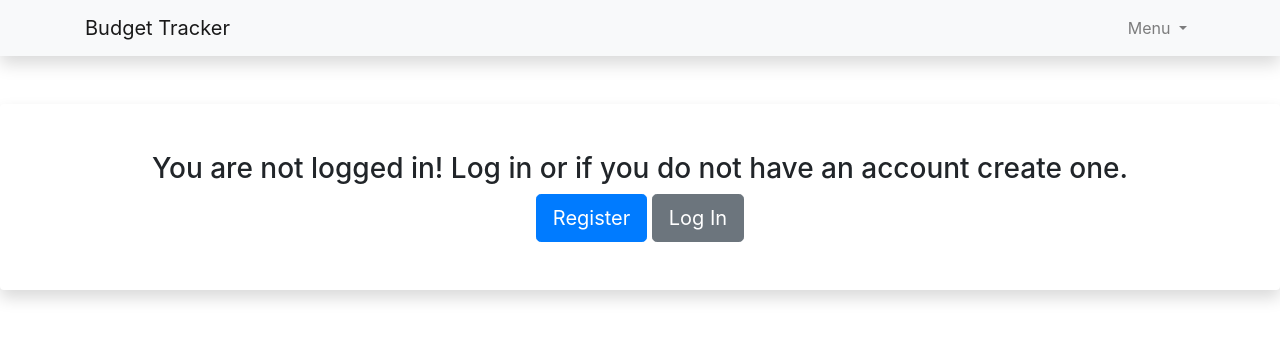
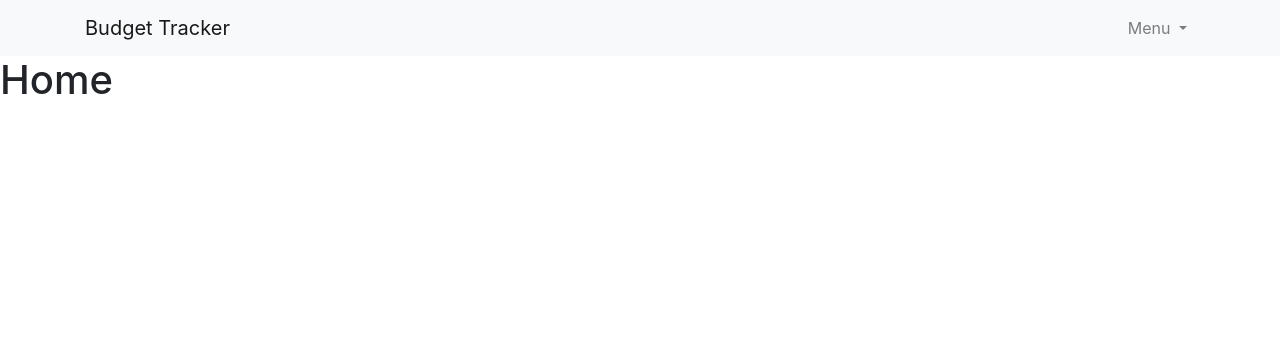
Before and after one commit to Vandal25/BudgetTracker_2, a Django app: page / in a window 1280 px wide. Shown: the top 340 px of the page. Run offline with Django 3.2, Linux system fonts and the light colour scheme; some libraries are stand-ins or nearby versions.

Commit message:
Revert "bin + home"
This reverts commit 8bc5a1acdb983b261baa744c414b6bc495f03f48.

```diff
--- a/pyvenv.cfg
+++ /dev/null
@@ -1,3 +0,0 @@
-home = /Library/Developer/CommandLineTools/usr/bin
-include-system-site-packages = false
-version = 3.7.3
--- a/templates/MainScreen/Home.html
+++ b/templates/MainScreen/Home.html
@@ -1,14 +1,4 @@
 {% extends "MainScreen/base.html" %}
 {% block content  %}
-    <div class='container'>
-        {% if user.is_authenticated  %}
-                    <h3> Nu esti logat</h3>
-                  {% else %}
-            <div class="text-center">
-                    <h3> You are not logged in! Log in or if you do not have an account create one.</h3>
-                    <a type="button" class="btn btn-primary btn-lg" href="{% url 'register' %}">Register</a>
-                    <a type="button" class="btn btn-secondary btn-lg" href="{% url 'login' %}">Log In</a>
-            </div>
-                  {% endif %}
-    </div>
+    <h1>Home</h1>
 {% endblock content %}
--- a/templates/MainScreen/base.html
+++ b/templates/MainScreen/base.html
@@ -4,16 +4,19 @@
 <head>
      <!-- Required meta tags -->
     <meta charset="utf-8">
-    <meta name="viewport" content="width=device-width, initial-scale=1.0"/>
+    <meta name="viewport" content="width=device-width, initial-scale=1, shrink-to-fit=no">
+
     <!-- Bootstrap CSS -->
     <link rel="stylesheet" href="https://stackpath.bootstrapcdn.com/bootstrap/4.4.1/css/bootstrap.min.css" integrity="sha384-Vkoo8x4CGsO3+Hhxv8T/Q5PaXtkKtu6ug5TOeNV6gBiFeWPGFN9MuhOf23Q9Ifjh" crossorigin="anonymous">
+
+    <link rel="stylesheet" href=""{% static 'MainScreen/base.css' %}>
 
     <title>Title</title>
 </head>
 <body>
-    <nav class="navbar navbar-expand-lg navbar-light bg-light static-top mb-5 shadow">
+    <nav class="navbar navbar-expand-lg navbar-light bg-light">
       <div class="container">
-        <a class="navbar-brand" href="/">Budget Tracker</a>
+        <a class="navbar-brand" href="#">Budget Tracker</a>
         <button class="navbar-toggler" type="button" data-toggle="collapse" data-target="#navbarSupportedContent" aria-controls="navbarSupportedContent" aria-expanded="false" aria-label="Toggle navigation">
         <span class="navbar-toggler-icon"></span>
       </button>
@@ -42,8 +45,6 @@
       </div>
     </nav>
     <div>
-    <div class="card border-0 shadow my-5">
-    <div class="card-body p-5 ">
         {% if messages %}
             {% for message in messages %}
                 <div class="alert alert-{{ message.tags }}">
@@ -53,8 +54,6 @@
         {% endif %}
         {% block content %}{% endblock %}
     </div>
-    </div>
-    </div>
      <!-- Optional JavaScript -->
     <!-- jQuery first, then Popper.js, then Bootstrap JS -->
     <script src="https://code.jquery.com/jquery-3.4.1.slim.min.js" integrity="sha384-J6qa4849blE2+poT4WnyKhv5vZF5SrPo0iEjwBvKU7imGFAV0wwj1yYfoRSJoZ+n" crossorigin="anonymous"></script>
```
Also changed, not shown: 16 other files.
